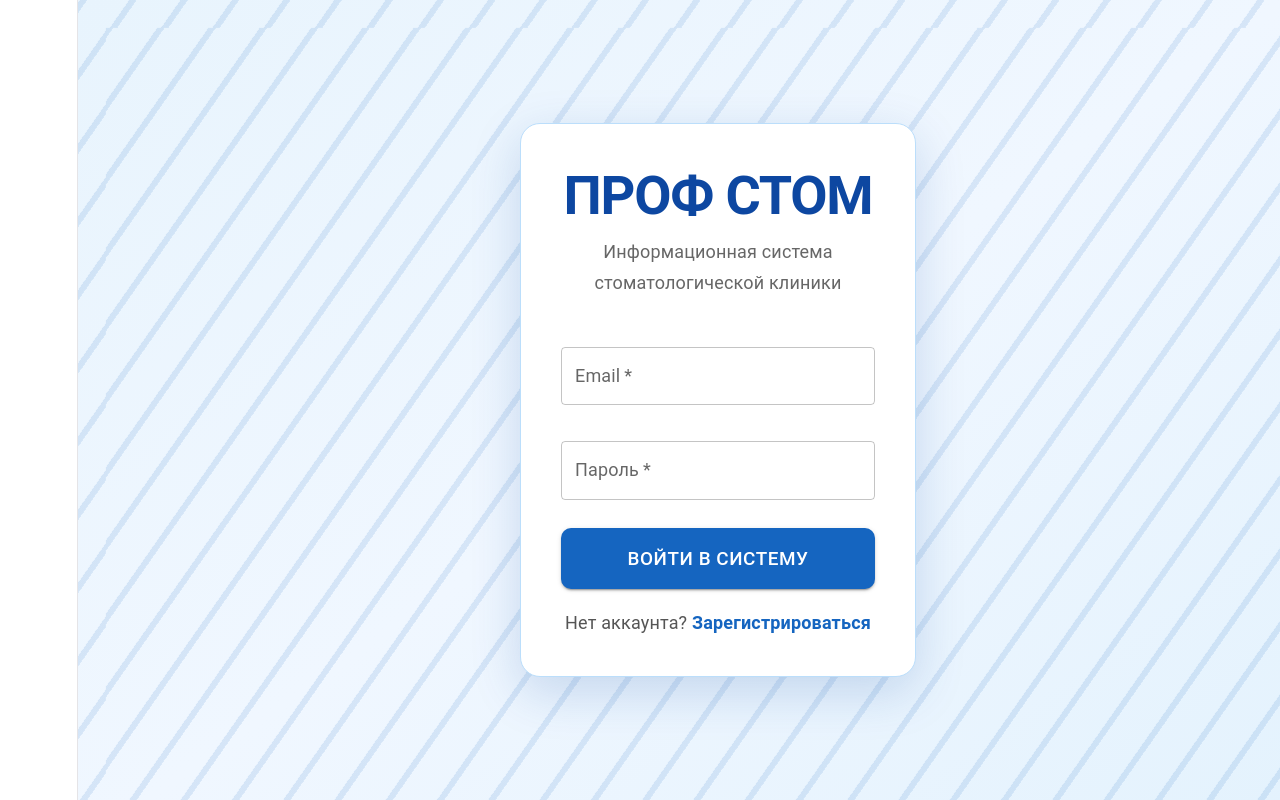
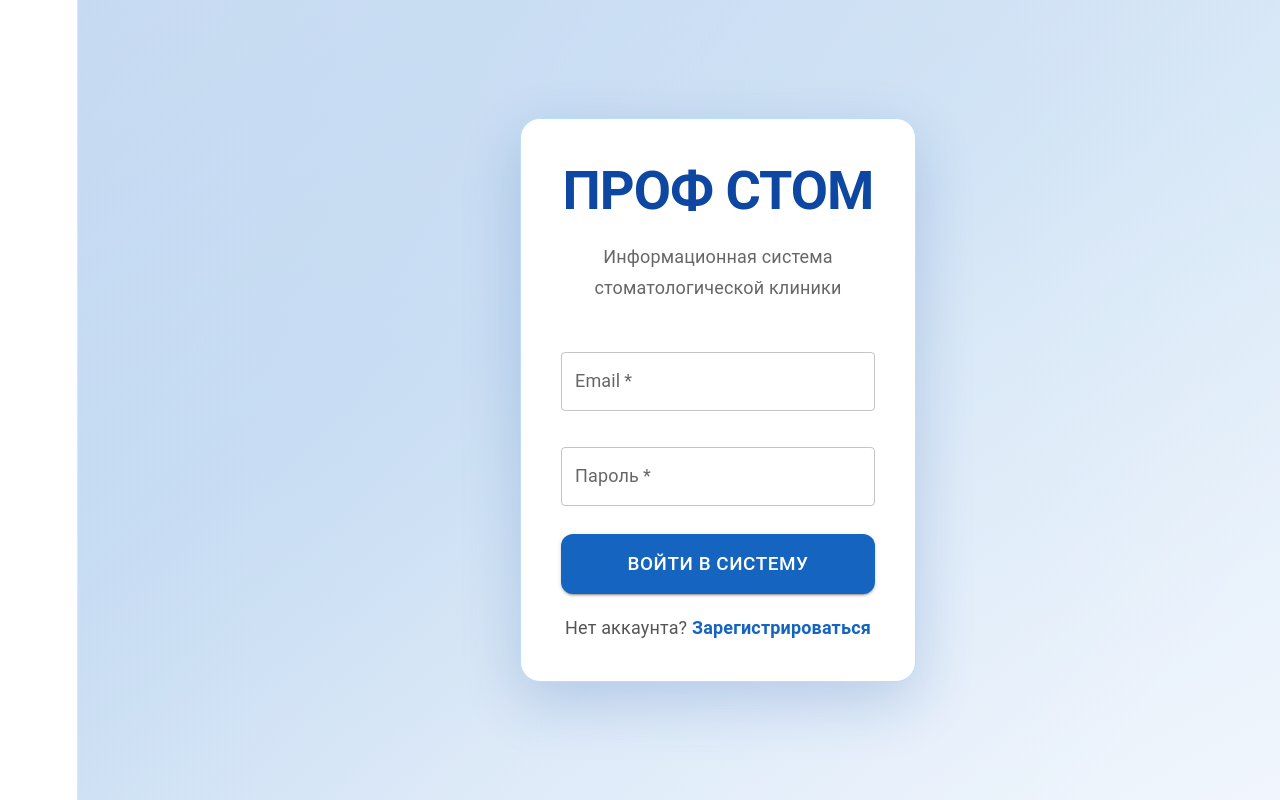
Before and after one commit to violatttion/prof-stom, a React app in the folder frontend/: page /login in a window 1280 px wide. Shown: the top 800 px of the page. Built offline with nearby package versions, Linux system fonts and the light colour scheme; no server answers; the HTML template or start-up script is replaced by a standard one.

Commit message:
короткий фикс

```diff
--- a/frontend/src/pages/auth/Login.jsx
+++ b/frontend/src/pages/auth/Login.jsx
@@ -38,12 +38,12 @@
         display: 'flex',
         alignItems: 'center',
         justifyContent: 'center',
-        background: 'linear-gradient(145deg, #e8f4fd 0%, #f0f7ff 50%, #e3f2fd 100%)',
+        background: 'linear-gradient(160deg, #f0f7ff 0%, #e8f4fd 40%, #f5f9ff 100%)',
         position: 'relative',
         overflow: 'hidden',
       }}
     >
-      {/* Фон с толстыми прерывистыми лучами (медленное движение) */}
+      {/* Фон с толстыми мягкими лучами */}
       <Box
         sx={{
           position: 'absolute',
@@ -51,31 +51,29 @@
           left: 0,
           right: 0,
           bottom: 0,
-          backgroundImage: `
-            repeating-linear-gradient(
-              125deg,
-              rgba(21, 101, 192, 0.12) 0px,
-              rgba(21, 101, 192, 0.12) 6px,
-              transparent 6px,
-              transparent 42px
-            )
+          background: `
+            linear-gradient(135deg, rgba(21,101,192,0.08) 0%, transparent 35%),
+            linear-gradient(125deg, rgba(25,118,210,0.06) 15%, transparent 50%),
+            linear-gradient(145deg, rgba(13,71,161,0.07) 25%, transparent 65%)
           `,
-          animation: 'moveRays 55s linear infinite',
+          backgroundSize: '180% 180%',
+          animation: 'moveRays 48s ease-in-out infinite',
           '@keyframes moveRays': {
-            '0%': { backgroundPosition: '0 0' },
-            '100%': { backgroundPosition: '280px 280px' },
+            '0%': { backgroundPosition: '0% 0%' },
+            '50%': { backgroundPosition: '35% 45%' },
+            '100%': { backgroundPosition: '0% 0%' },
           },
         }}
       />
 
       <Container maxWidth="xs" sx={{ position: 'relative', zIndex: 2 }}>
         <Paper
-          elevation={10}
+          elevation={12}
           sx={{
             p: 5,
             borderRadius: 5,
             background: 'white',
-            boxShadow: '0 15px 50px rgba(13, 71, 161, 0.18)',
+            boxShadow: '0 20px 60px rgba(13, 71, 161, 0.2)',
             border: '1px solid #bbdefb'
           }}
         >
@@ -83,12 +81,7 @@
             variant="h3"
             align="center"
             gutterBottom
-            sx={{
-              color: '#0d47a1',
-              fontWeight: 700,
-              letterSpacing: '-1.2px',
-              mb: 1
-            }}
+            sx={{ color: '#0d47a1', fontWeight: 700, letterSpacing: '-1px' }}
           >
             ПРОФ СТОМ
           </Typography>
@@ -138,7 +131,7 @@
                 bgcolor: '#1565c0',
                 '&:hover': { bgcolor: '#0d47a1' },
                 mb: 2.5,
-                borderRadius: 2.5
+                borderRadius: 3
               }}
               disabled={loading}
             >
@@ -147,14 +140,7 @@
 
             <Typography align="center" sx={{ color: '#555' }}>
               Нет аккаунта?{' '}
-              <Link
-                to="/register"
-                style={{
-                  color: '#1565c0',
-                  fontWeight: 600,
-                  textDecoration: 'none'
-                }}
-              >
+              <Link to="/register" style={{ color: '#1565c0', fontWeight: 600, textDecoration: 'none' }}>
                 Зарегистрироваться
               </Link>
             </Typography>
```
